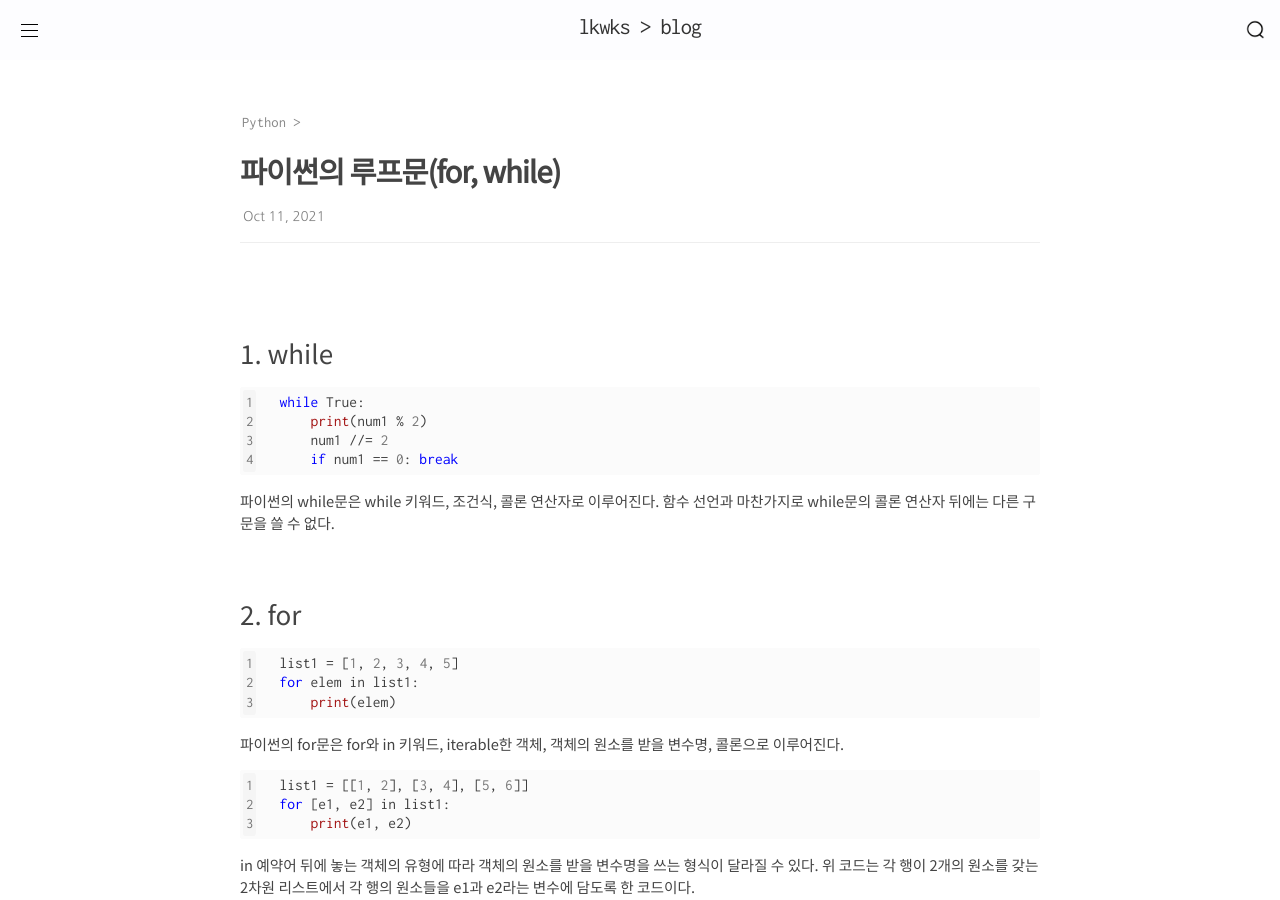
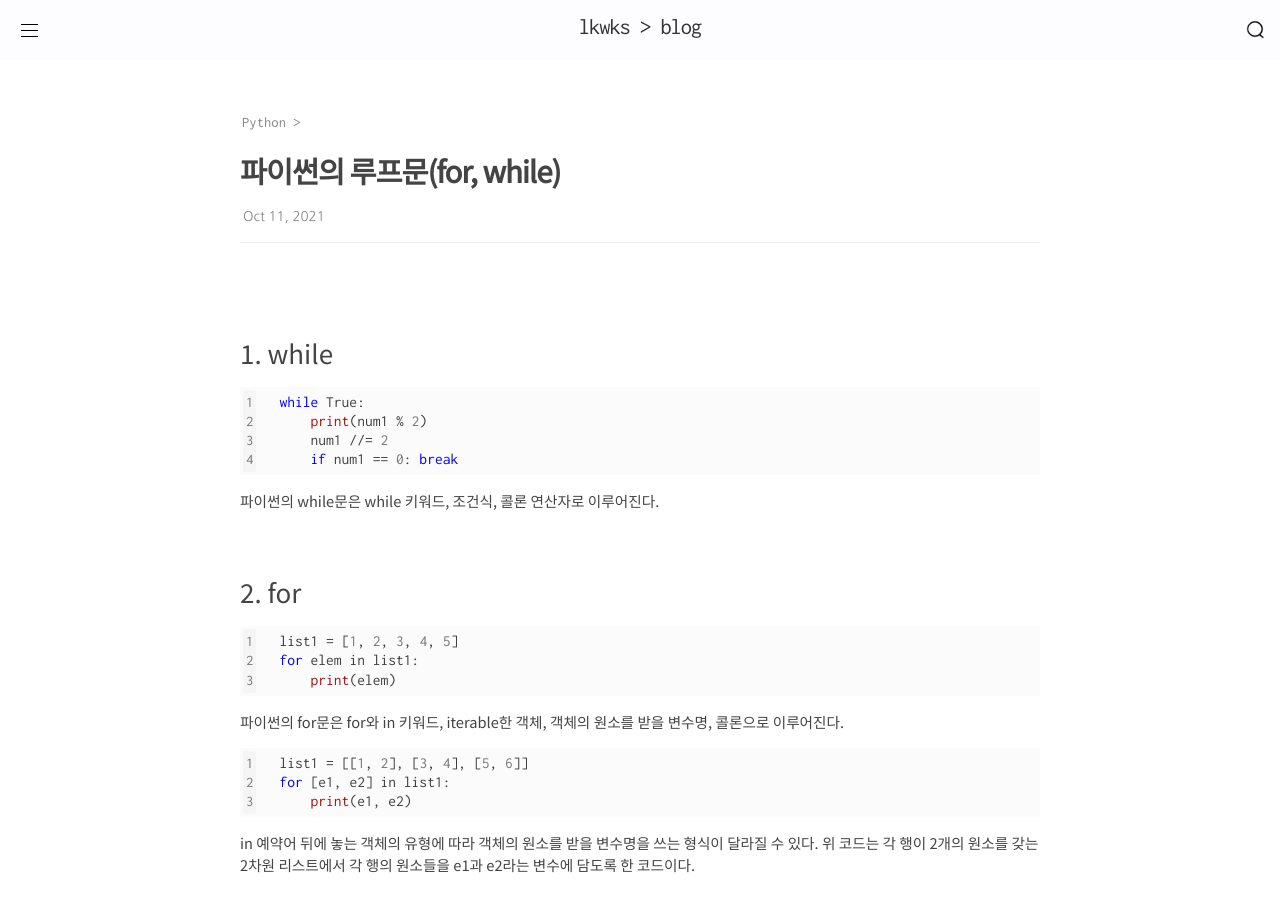
Before and after one commit to kangwooklee29/blog, a Jekyll site: the page built from Python/_posts/2021-10-11-파이썬의 루프문(for, while).md, in a window 1280 px wide and 900 px high. Built offline with Jekyll 4.4.1, drawn with Linux system fonts in a browser that asks for light colours; nearby versions of some CDN libraries; our own code applies the rules of GitHub Pages for plain Markdown files; comment, search, counter and statistics services are not loaded.

Commit message:
Update 2021-10-11-파이썬의 루프문(for, while).md

````diff
--- a/Python/_posts/2021-10-11-파이썬의 루프문(for, while).md
+++ b/Python/_posts/2021-10-11-파이썬의 루프문(for, while).md
@@ -7,8 +7,7 @@ while True:
     if num1 == 0: break
 ```
 
-파이썬의 while문은 while 키워드, 조건식, 콜론 연산자로 이루어진다. 함수 선언과 마찬가지로 while문의 콜론 연산자 뒤에는 다른 구문을 쓸 수 없다.
-
+파이썬의 while문은 while 키워드, 조건식, 콜론 연산자로 이루어진다.
 
 ### 2. for
 
````
